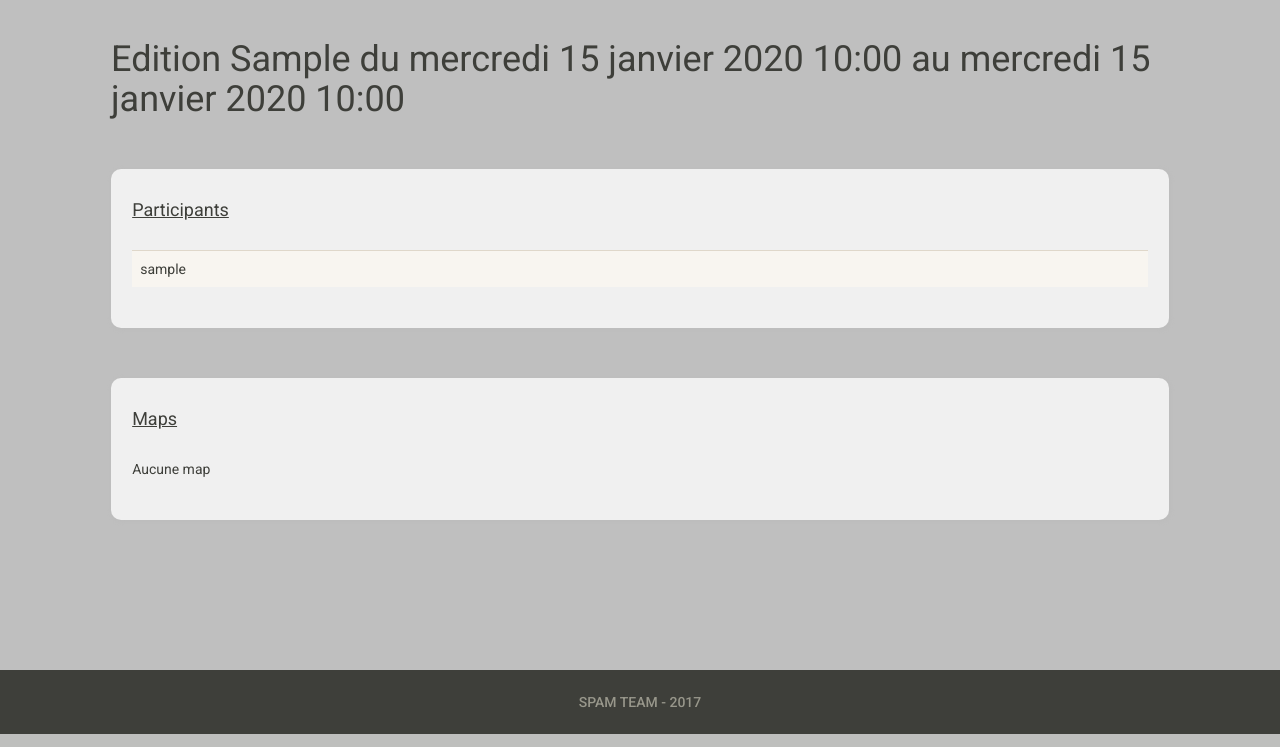
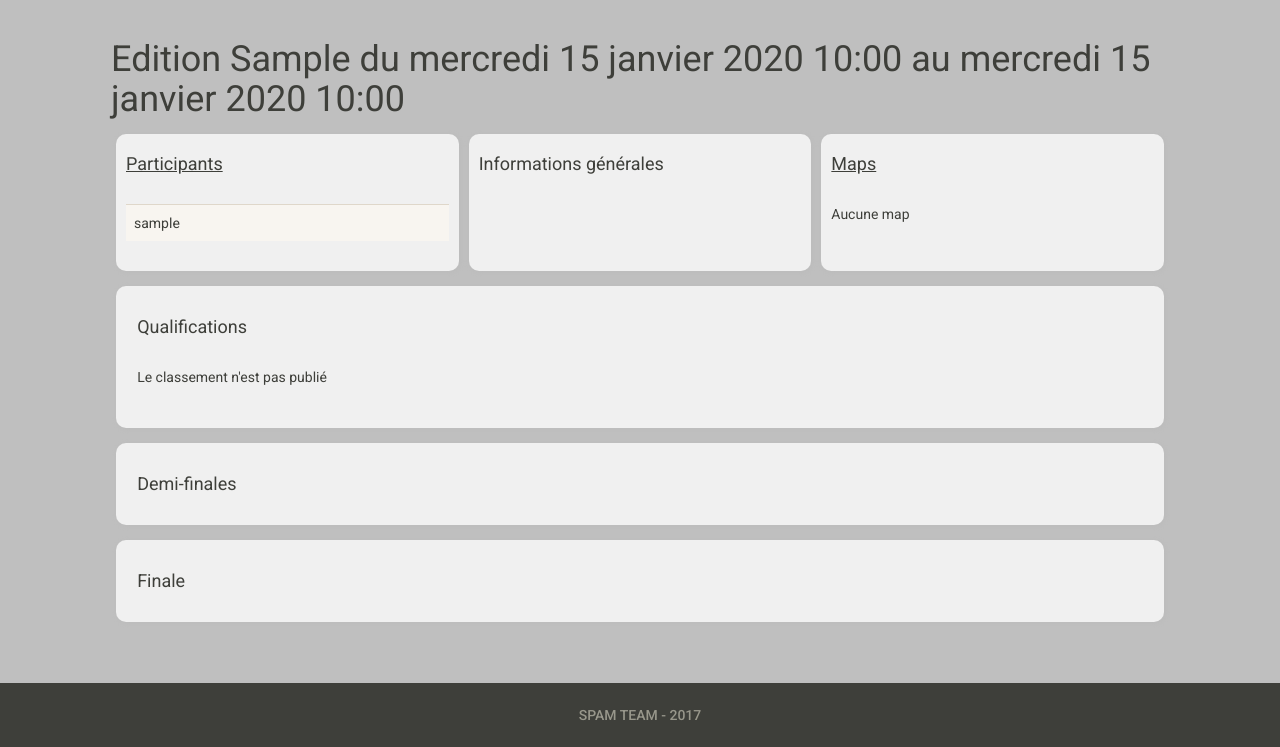
Before and after one commit to fjouatte/spc, a Django app: page /edition/1 in a window 1280 px wide. Shown: the part 66-813 px from the top of the page. Run offline with Django 3.2, Linux system fonts and the light colour scheme; tables that the repository leaves empty hold one stand-in row (values such as "Sample post"); some libraries are stand-ins or nearby versions.

Commit message:
affichage edition

```diff
--- a/spc/models.py
+++ b/spc/models.py
@@ -45,11 +45,16 @@
     classement = ArrayField(ArrayField(models.IntegerField()))
 
     def get_classement(self):
-        conn = mysql.connector.connect(host='localhost', user='root', database='Spam_Tech')
+        try:
+            conn = mysql.connector.connect(host='localhost', user='root', database='Spam_Tech')
+        except Exception as ex:
+            return False
         try:
             cursor = conn.cursor()
             cursor.execute("select * from rs_rank")
             rows = cursor.fetchall()
+        except Exception as exc:
+            return False
         finally:
             conn.close()
 
--- a/spc/static/css/custom.css
+++ b/spc/static/css/custom.css
@@ -32,7 +32,7 @@
 }
 
 .container {
-    width: 85% !important;
+    width: 90% !important;
     min-height: 60%;
 }
 
@@ -79,7 +79,7 @@
 .box-shadow {
     background-color: #f0f0f0;
     box-shadow: 1px 1px 5px #bbbbbb;
-    padding: 2%;
+    padding: 1% 2%;
     border-radius: 10px;
     min-height: 60% !important;
 }
--- a/spc/templates/spc/edition.html
+++ b/spc/templates/spc/edition.html
@@ -1,7 +1,8 @@
 {% extends "spc/base.html" %}
 {% block content %}
 <h1> Edition {{ edition.numero }} du {{ edition.date_start|date:"l j F Y h:i" }} au {{ edition.date_end|date:"l j F Y h:i" }} </h1>
-    <div class="joueurs box-shadow">
+    <div style="display: flex; width: 100%">
+        <div class="box-shadow" style="width: 33%; margin: 5px; float: right; padding: 10px 10px;">
             <h4><u>Participants</u></h4>
             <br/>
             <table class="table table-striped">
@@ -25,7 +26,10 @@
             </form>
             {% endif %}
         </div>
-    <div class="maps box-shadow">
+        <div class="box-shadow" style="width: 33%; margin: 5px; float: right; padding: 10px 10px;">
+            <h4>Informations générales</h4>
+        </div>
+        <div class="box-shadow" style="width: 33%; margin: 5px; float: right; padding: 10px 10px;">
             <h4><u>Maps</u></h4>
             <br/>
             <table class="table table-striped">
@@ -36,6 +40,31 @@
             {% endfor %}
             </table>
         </div>
-
+    </div>
+    <div style="display: flex; width: 100%; margin-top: 5px;">
+        <div class="box-shadow" style="width: 100%; margin: 5px;">
+            <h4>Qualifications</h4>
+            <br/>
+            {% if erreur %}
+            Le classement n'est pas disponible
+            {% endif %}
+            <table class="table table-striped">
+            {% for line in Classement %}
+            <tr><td>{{ line }}</td></tr>
+            {% empty %}
+            Le classement n'est pas publié
+            {% endfor %}
+            </table>
+        </div>
+    </div>
+    <div style="display: flex; width: 100%; margin-top: 5px;">
+        <div class="box-shadow" style="width: 100%; margin: 5px;">
+            <h4>Demi-finales</h4>
+        </div>
+    </div>
+    <div style="display: flex; width: 100%; margin-top: 5px;">
+        <div class="box-shadow" style="width: 100%; margin: 5px;">
+            <h4>Finale</h4>
+        </div>
     </div>
 {% endblock %}
--- a/spc/views.py
+++ b/spc/views.py
@@ -73,17 +73,22 @@
     old = Edition.objects.filter(date_end__lte=datetime.now())
     new = Edition.objects.filter(date_start__gte=datetime.now())
     current = Edition.objects.filter(date_start__lte=datetime.now()).filter(date_end__gte=datetime.now())
+    values = dict(old=old, new=new, current=current, classement=False, erreur=False)
     # si une édition est en cours et que les qualifs sont en cours
-    if current and current.editionqualif:
-        classement = current.editionqualif.get_classement()
+    if current and current[0].editionqualif:
+        qualif = current[0].editionqualif
+        if qualif.date_start < datetime.now():
+            classement = qualif.get_classement()
+            if not classement:
+                values.update(erreur=True)
+            else:
+                values.update(classement=qualif.get_classement())
+        else:
+            values.update(not_started=True)
     return render(
         request,
         'spc/editions.html',
-        {
-            'old': old,
-            'new': new,
-            'current': current,
-        }
+        values
     )
 
 
```
Lines whose indentation alone changed are shown as unchanged.
